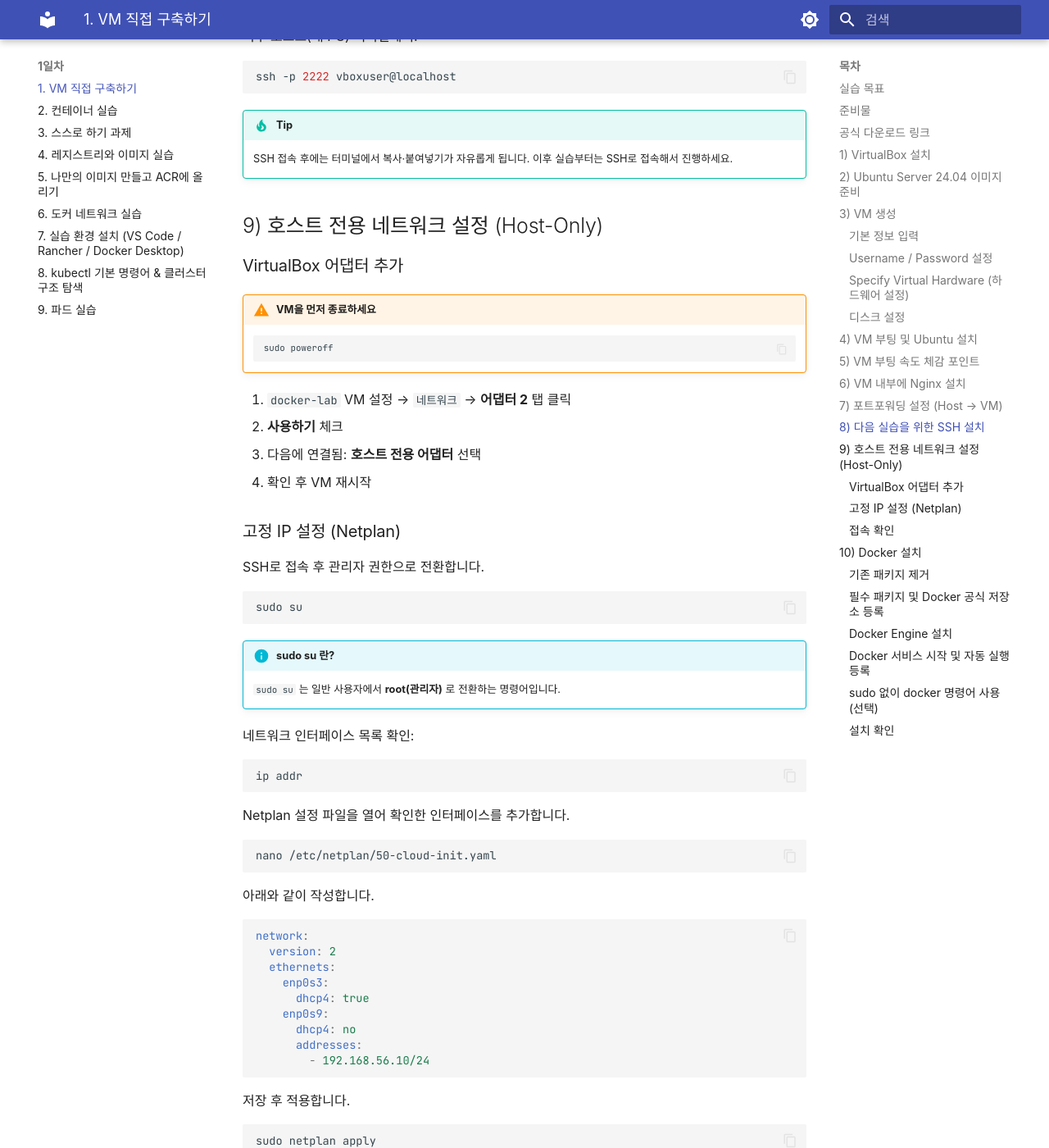
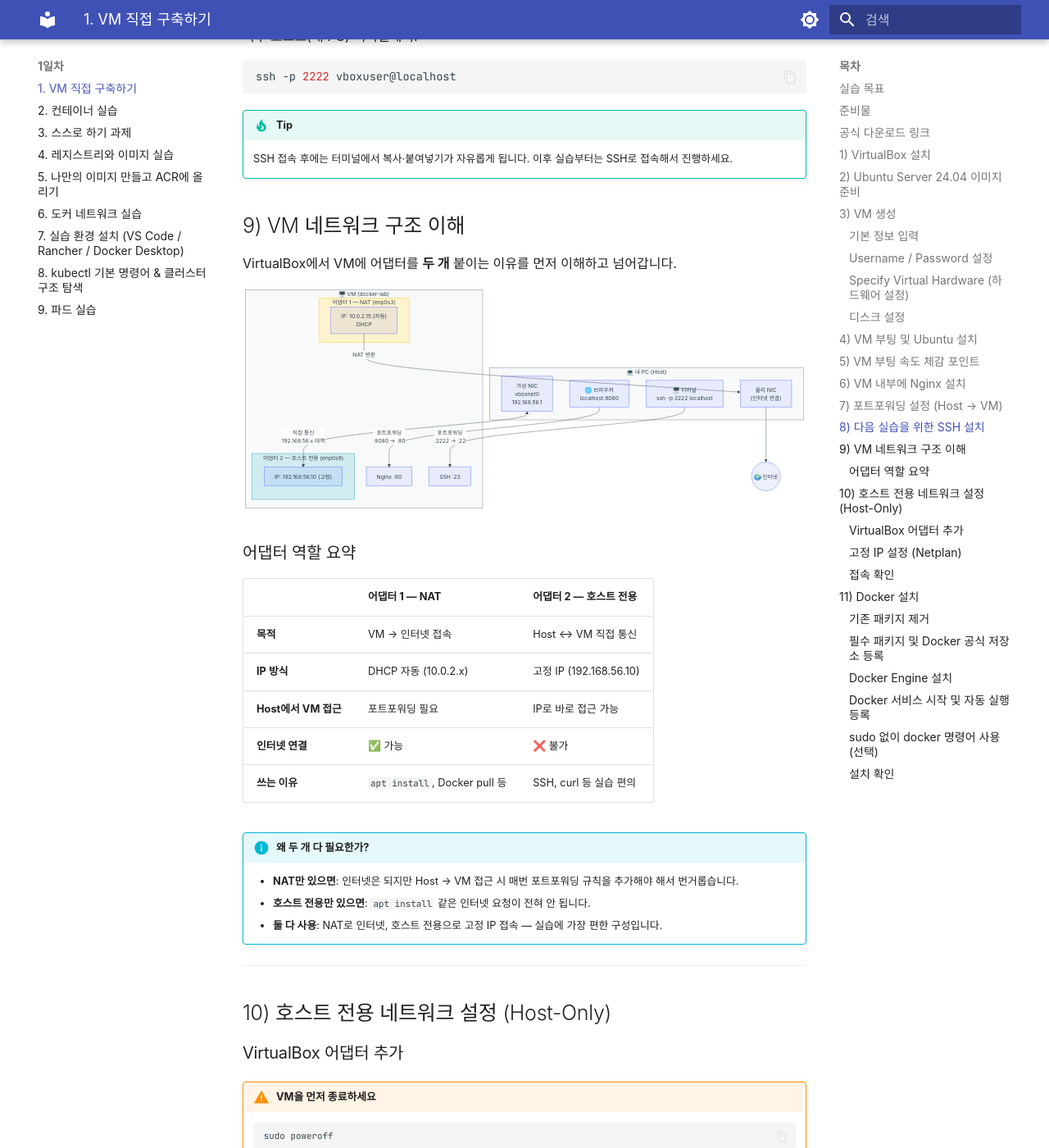
Before and after one commit to skilleat-labs/k8s-for-4days, an MkDocs documentation site: the page built from docs/day1/1-1-vm-setup.md, in a window 1280 px wide and 1400 px high, scrolled down 4656 px. Shown: the whole window at 82% size. Built offline with MkDocs 1.6.1 and Material for MkDocs 9.7.7, drawn with Linux system fonts in a browser that asks for light colours; some web fonts are replaced; some of the changed text lies outside the part shown.

Commit message:
Add VM network diagram explaining NAT vs Host-Only adapter

````diff
--- a/docs/day1/1-1-vm-setup.md
+++ b/docs/day1/1-1-vm-setup.md
@@ -168,7 +168,67 @@ ssh -p 2222 vboxuser@localhost
 !!! tip
     SSH 접속 후에는 터미널에서 복사·붙여넣기가 자유롭게 됩니다. 이후 실습부터는 SSH로 접속해서 진행하세요.
 
-## 9) 호스트 전용 네트워크 설정 (Host-Only)
+## 9) VM 네트워크 구조 이해
+
+VirtualBox에서 VM에 어댑터를 **두 개** 붙이는 이유를 먼저 이해하고 넘어갑니다.
+
+```mermaid
+graph TB
+    subgraph HOST["💻 내 PC (Host)"]
+        direction TB
+        BROWSER["🌐 브라우저\nlocalhost:8080"]
+        TERMINAL["🖥️ 터미널\nssh -p 2222 localhost"]
+        HOST_ETH["물리 NIC\n(인터넷 연결)"]
+        HOST_VNIC["가상 NIC\nvboxnet0\n192.168.56.1"]
+    end
+
+    subgraph VM["🖥️ VM (docker-lab)"]
+        direction TB
+        subgraph NAT_ADAPTER["어댑터 1 — NAT (enp0s3)"]
+            NAT_IP["IP: 10.0.2.15 (자동)\nDHCP"]
+        end
+        subgraph HO_ADAPTER["어댑터 2 — 호스트 전용 (enp0s9)"]
+            HO_IP["IP: 192.168.56.10 (고정)"]
+        end
+        NGINX["Nginx :80"]
+        SSH["SSH :22"]
+    end
+
+    INTERNET(("🌍 인터넷"))
+
+    %% NAT 경로: 포트포워딩
+    BROWSER -- "포트포워딩\n:8080 → :80" --> NGINX
+    TERMINAL -- "포트포워딩\n:2222 → :22" --> SSH
+    NAT_IP -- "NAT 변환" --> HOST_ETH
+    HOST_ETH --> INTERNET
+
+    %% Host-Only 경로: 직접 통신
+    HOST_VNIC <-- "직접 통신\n192.168.56.x 대역" --> HO_IP
+
+    style NAT_ADAPTER fill:#fff3cd,stroke:#ffc107
+    style HO_ADAPTER fill:#d1ecf1,stroke:#17a2b8
+    style HOST fill:#f8f9fa,stroke:#6c757d
+    style VM fill:#f8f9fa,stroke:#6c757d
+```
+
+### 어댑터 역할 요약
+
+| | 어댑터 1 — NAT | 어댑터 2 — 호스트 전용 |
+|---|---|---|
+| **목적** | VM → 인터넷 접속 | Host ↔ VM 직접 통신 |
+| **IP 방식** | DHCP 자동 (10.0.2.x) | 고정 IP (192.168.56.10) |
+| **Host에서 VM 접근** | 포트포워딩 필요 | IP로 바로 접근 가능 |
+| **인터넷 연결** | ✅ 가능 | ❌ 불가 |
+| **쓰는 이유** | `apt install`, Docker pull 등 | SSH, curl 등 실습 편의 |
+
+!!! info "왜 두 개 다 필요한가?"
+    - **NAT만 있으면**: 인터넷은 되지만 Host → VM 접근 시 매번 포트포워딩 규칙을 추가해야 해서 번거롭습니다.
+    - **호스트 전용만 있으면**: `apt install` 같은 인터넷 요청이 전혀 안 됩니다.
+    - **둘 다 사용**: NAT로 인터넷, 호스트 전용으로 고정 IP 접속 — 실습에 가장 편한 구성입니다.
+
+---
+
+## 10) 호스트 전용 네트워크 설정 (Host-Only)
 
 ### VirtualBox 어댑터 추가
 
@@ -243,7 +303,7 @@ ip addr show enp0s9
 
 !!! info "이후 실습에서는 `192.168.56.10` 을 VM 주소로 사용합니다."
 
-## 10) Docker 설치
+## 11) Docker 설치
 
 이제 VM 위에 Docker를 설치합니다. VM 터미널(또는 SSH 접속 후)에서 아래 명령어를 순서대로 실행하세요.
 
````
